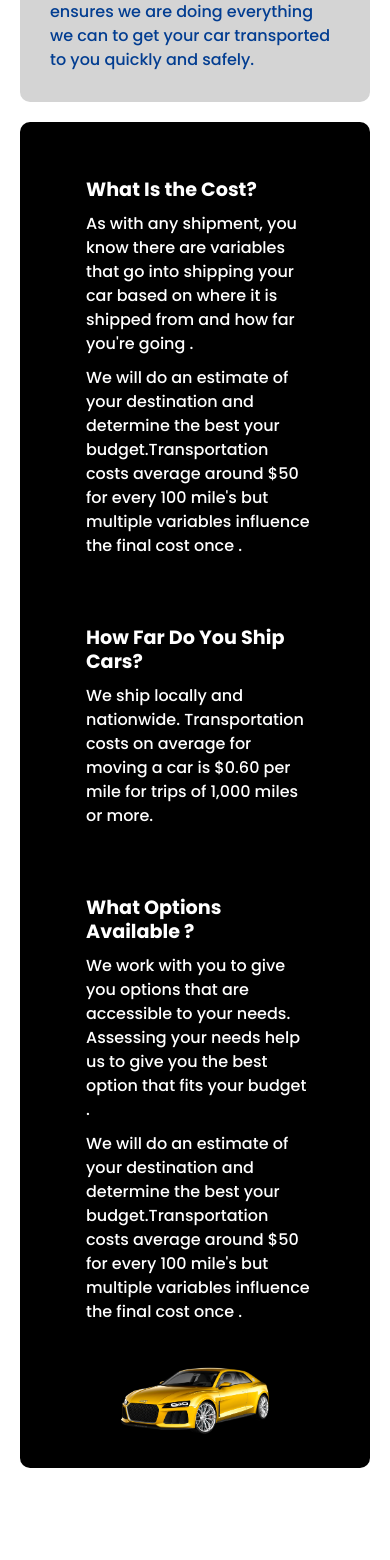
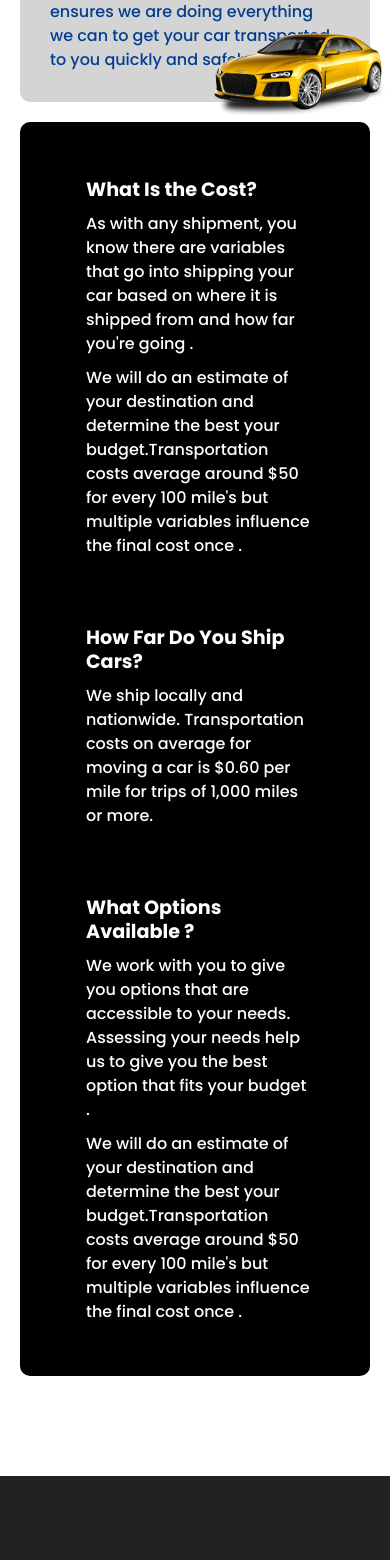
Before and after one commit to conceptdecorators/react-auto-contact-netlify, a React (Create React App) app: page /car-delivery-service in a window 390 px wide. Shown: the part 1748-3308 px from the top of the page. Built offline with nearby package versions, Linux system fonts and the light colour scheme; no server answers.

Commit message:
added miles title to backend placed audi on top right

```diff
--- a/src/App.css
+++ b/src/App.css
@@ -685,9 +685,9 @@ textarea.input {
   box-sizing: border-box;
   width: 100%;
   max-width: 81.25rem;
-  margin-left: auto;
+  /* margin-left: auto;
   margin-right: auto;
-  padding: 1.875rem;
+  padding: 1.875rem; */
 }
 
 h2:first-child {
@@ -702,7 +702,19 @@ h2:first-child {
   position: relative;
   overflow: hidden;
 }
-
+.img-car {
+  height: auto;
+  width: 50%;
+}
+.feature-box__image-container {
+  position: absolute;
+  bottom: 9.25rem;
+  right: 0;
+  width: calc(40% + 190px);
+  max-width: none;
+  -webkit-transform: translate3d(190px, 0, 0);
+  transform: translate3d(190px, 0, 0);
+}
 @media screen and (min-width: 768px) {
   .nav-btn {
     display: none;
@@ -747,7 +759,7 @@ h2:first-child {
     align-items: center;
   }
   .flexcolwrap {
-    margin: 50px;
+    margin: 100px;
   }
   .flex3col {
     width: 100%;
@@ -1297,6 +1309,28 @@ p {
     transform: translateY(20%);
     margin: 0px;
   }
+
+  element.style {
+  }
+  .img-container:hover {
+    background: rgba(0, 0, 0, 0.8);
+  }
+  .flexcolwrap {
+    margin: 10px;
+  }
+}
+@media (max-width: 420px) {
+  .img-container {
+    position: relative;
+  }
+  .feature-box__image-container {
+    position: absolute;
+    bottom: 78.25rem;
+    right: 0;
+    width: calc(40% + 190px);
+    max-width: none;
+    transform: translate3d(16px, 0, 0);
+  }
   .banner {
     padding: 2rem 3rem;
     opacity: 0.8;
@@ -1333,6 +1367,11 @@ p {
     padding: 20px;
     position: relative;
     margin: 20px;
+  }
+
+  .img-car {
+    height: auto;
+    width: 50%;
   }
 }
 @media (max-width: 560px) {
--- a/src/components/RoomFilter.js
+++ b/src/components/RoomFilter.js
@@ -89,7 +89,7 @@ const RoomsFilter = ({ rooms }) => {
         {/* end of room price*/}
         {/* size */}
         <div className="form-group">
-          <label htmlFor="price">room size </label>
+          <label htmlFor="price">car mileage </label>
           <div className="size-inputs">
             <input
               type="number"
--- a/src/components/StyledHero.js
+++ b/src/components/StyledHero.js
@@ -7,6 +7,8 @@ const StyledHero = styled.header`
   display: flex;
   align-items: center;
   justify-content: center;
+  background-size: cover;
+  background-position: center;
 `;
 
 export default StyledHero;
--- a/src/context.js
+++ b/src/context.js
@@ -32,7 +32,7 @@ export default class RoomProvider extends Component {
       let featuredRooms = rooms.filter((room) => room.featured === true);
       //
       let maxPrice = Math.max(...rooms.map((item) => item.price));
-      let maxSize = Math.max(...rooms.map((item) => item.size));
+      let maxSize = Math.max(...rooms.map((item) => item.miles));
       this.setState({
         rooms,
         featuredRooms,
@@ -101,7 +101,7 @@ export default class RoomProvider extends Component {
     tempRooms = tempRooms.filter((room) => room.price <= price);
     //filter by size
     tempRooms = tempRooms.filter(
-      (room) => room.size >= minSize && room.size <= maxSize
+      (room) => room.miles >= minSize && room.miles <= maxSize
     );
     //filter by automatic
     if (automatic) {
--- a/src/pages/Car-Delivery-Service.js
+++ b/src/pages/Car-Delivery-Service.js
@@ -59,6 +59,14 @@ const CarDeliveryService = () => {
         </div>
 
         <div class="flexcolwrap tabs-vertical">
+          <div className="img-container img-container-block img-car feature-box__image-container">
+            <img
+              src={ImageTwo}
+              alt=""
+              class="img-inner img-block img-contain"
+            />
+          </div>
+          <div className="middle component__base text-image__base"></div>
           <div class="col tab">
             <h4>What Is the Cost? </h4>
             <p class="small-p">
@@ -95,17 +103,6 @@ const CarDeliveryService = () => {
               mile's but multiple variables influence the final cost once .
             </p>
           </div>
-
-          <div
-            className="img-container img-container-block"
-            style={{ height: "auto", width: "50%" }}
-          >
-            <img
-              src={ImageTwo}
-              alt=""
-              class="img-inner img-block img-contain"
-            />
-          </div>
         </div>
 
         <div className="component__base text-image__base"></div>
--- a/src/pages/SingleRoom.js
+++ b/src/pages/SingleRoom.js
@@ -5,6 +5,7 @@ import Banner from "../components/Banner";
 import { Link } from "react-router-dom";
 import { RoomContext } from "../context";
 import StyledHero from "../components/StyledHero";
+import Footer from "../components/Footer";
 export default class SingleRoom extends Component {
   constructor(props) {
     super(props);
@@ -33,7 +34,7 @@ export default class SingleRoom extends Component {
       name,
       description,
       capacity,
-      size,
+      miles,
       price,
       extras,
       automatic,
@@ -66,13 +67,15 @@ export default class SingleRoom extends Component {
             <article className="info">
               <h3>info</h3>
               <h6>price : ${price}</h6>
-              <h6>size : ${size} SQFT</h6>
+              <h6>miles : {miles} Miles</h6>
               <h6>
                 max capacity :{" "}
                 {capacity > 1 ? `${capacity} people` : ` ${capacity} person `}
               </h6>
-              <h6>{manual ? "manual allowed" : "no manual allowed"}</h6>
-              <h6>{automatic && "free automatic included"}</h6>
+              <h6>
+                {manual ? "manual Transmission" : "no manual Transmission"}
+              </h6>
+              <h6>{automatic && "automatic Transmission included"}</h6>
             </article>
           </div>
         </section>
@@ -84,6 +87,7 @@ export default class SingleRoom extends Component {
             })}
           </ul>
         </section>
+        <Footer />
       </>
     );
   }
```
Also changed, not shown: 1 other file (tests, documents, lock files or other folders).
